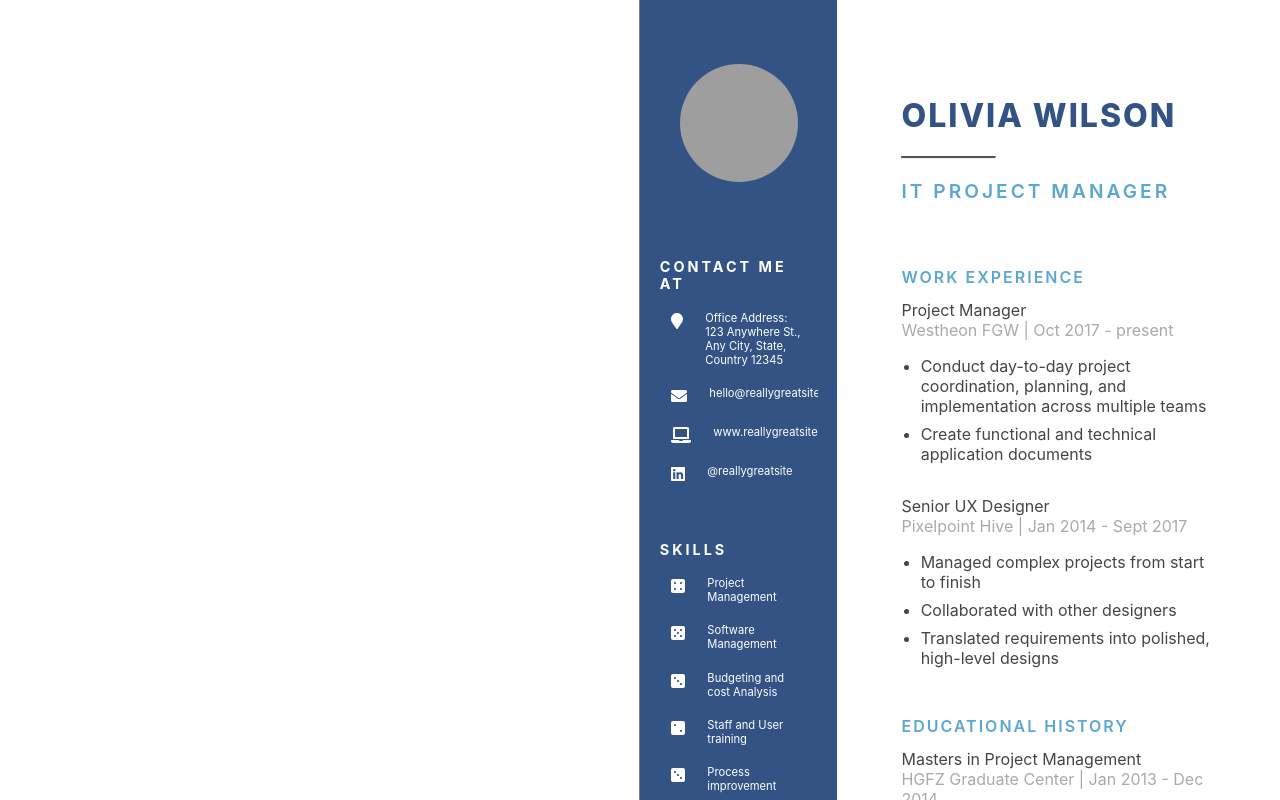
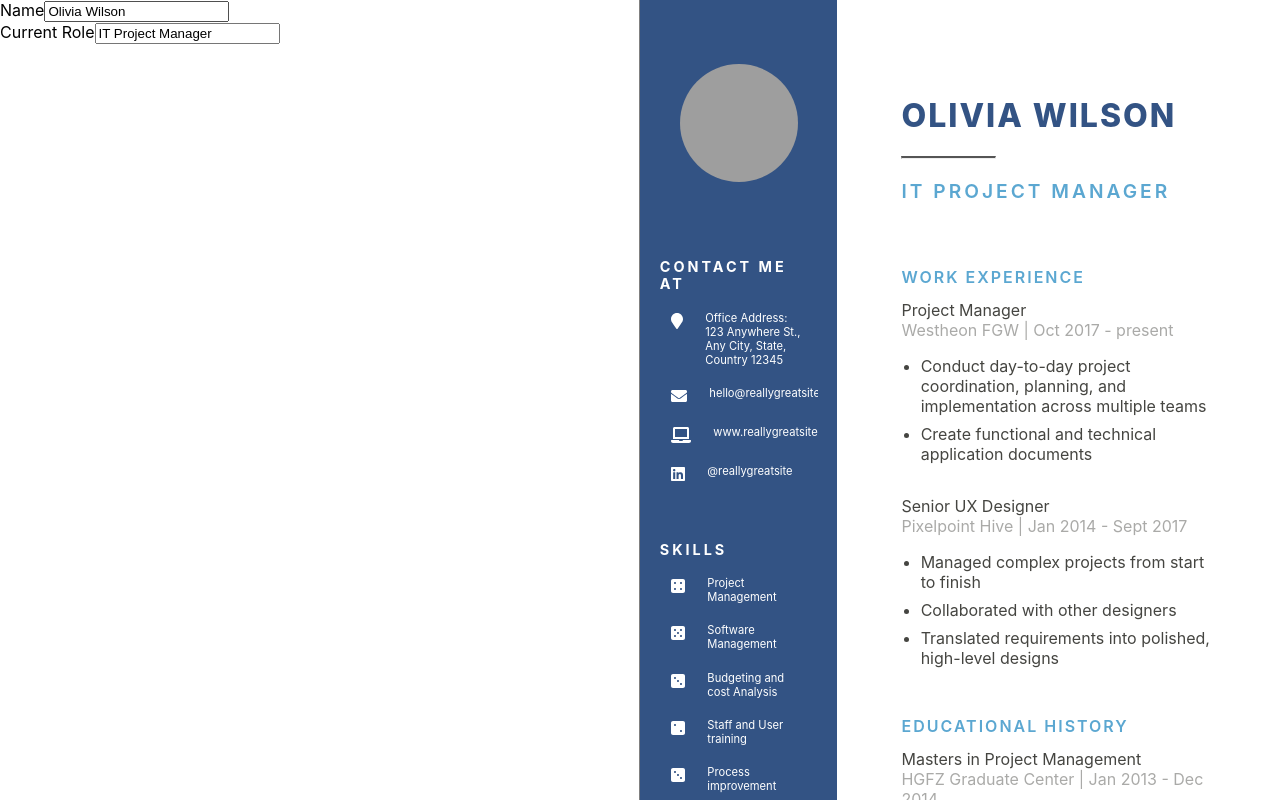
Before and after one commit to chaandharaghav/cv-application, a React (Create React App) app: page / in a window 1280 px wide. Shown: the top 800 px of the page. Built offline with nearby package versions, Linux system fonts and the light colour scheme; grey boxes are pictures that could not be loaded.

Commit message:
Add Form component and include HeaderForm to change Header of MainContent

```diff
--- a/src/App.js
+++ b/src/App.js
@@ -1,5 +1,6 @@
 import react from 'react';
 import './App.css';
+import Form from './components/form/form';
 
 import MainContent from './components/mainContent/MainContent';
 import Sidebar from './components/sidebar/Sidebar';
@@ -88,11 +89,29 @@ class App extends react.Component {
         'Design Awards, Cliffmoor College (2012)',
       ],
     };
+
+    this.handleNameChange = this.handleNameChange.bind(this);
+    this.handleCurrentRoleChange = this.handleCurrentRoleChange.bind(this);
   }
+
+  handleNameChange(e) {
+    this.setState({ name: e.target.value });
+  }
+
+  handleCurrentRoleChange(e) {
+    this.setState({ 'current-role': e.target.value });
+  }
+
   render() {
     return (
       <div className="App">
-        <div id="form-div"></div>
+        <div id="form-div">
+          <Form
+            onNameChange={this.handleNameChange}
+            onCurrentRoleChange={this.handleCurrentRoleChange}
+            details={this.state}
+          />
+        </div>
         <div id="preview-div">
           <Sidebar
             contact={this.state.contact}
--- /dev/null
+++ b/src/components/form/HeaderForm.js
@@ -0,0 +1,30 @@
+import react from 'react';
+
+class HeaderForm extends react.Component {
+  render() {
+    return (
+      <div>
+        <div className="form-wrapper">
+          <label htmlFor="name-input">Name</label>
+          <input
+            type="text"
+            id="name-input"
+            value={this.props.name}
+            onChange={this.props.onNameChange}
+          />
+        </div>
+        <div className="form-wrapper">
+          <label htmlFor="current-role-input">Current Role</label>
+          <input
+            type="text"
+            id="current-role-input"
+            value={this.props.currentRole}
+            onChange={this.props.onCurrentRoleChange}
+          />
+        </div>
+      </div>
+    );
+  }
+}
+
+export default HeaderForm;
--- /dev/null
+++ b/src/components/form/form.js
@@ -0,0 +1,17 @@
+import react from 'react';
+import HeaderForm from './HeaderForm';
+
+class Form extends react.Component {
+  render() {
+    return (
+      <HeaderForm
+        onNameChange={this.props.onNameChange}
+        onCurrentRoleChange={this.props.onCurrentRoleChange}
+        name={this.props.details.name}
+        currentRole={this.props.details['current-role']}
+      />
+    );
+  }
+}
+
+export default Form;
```
